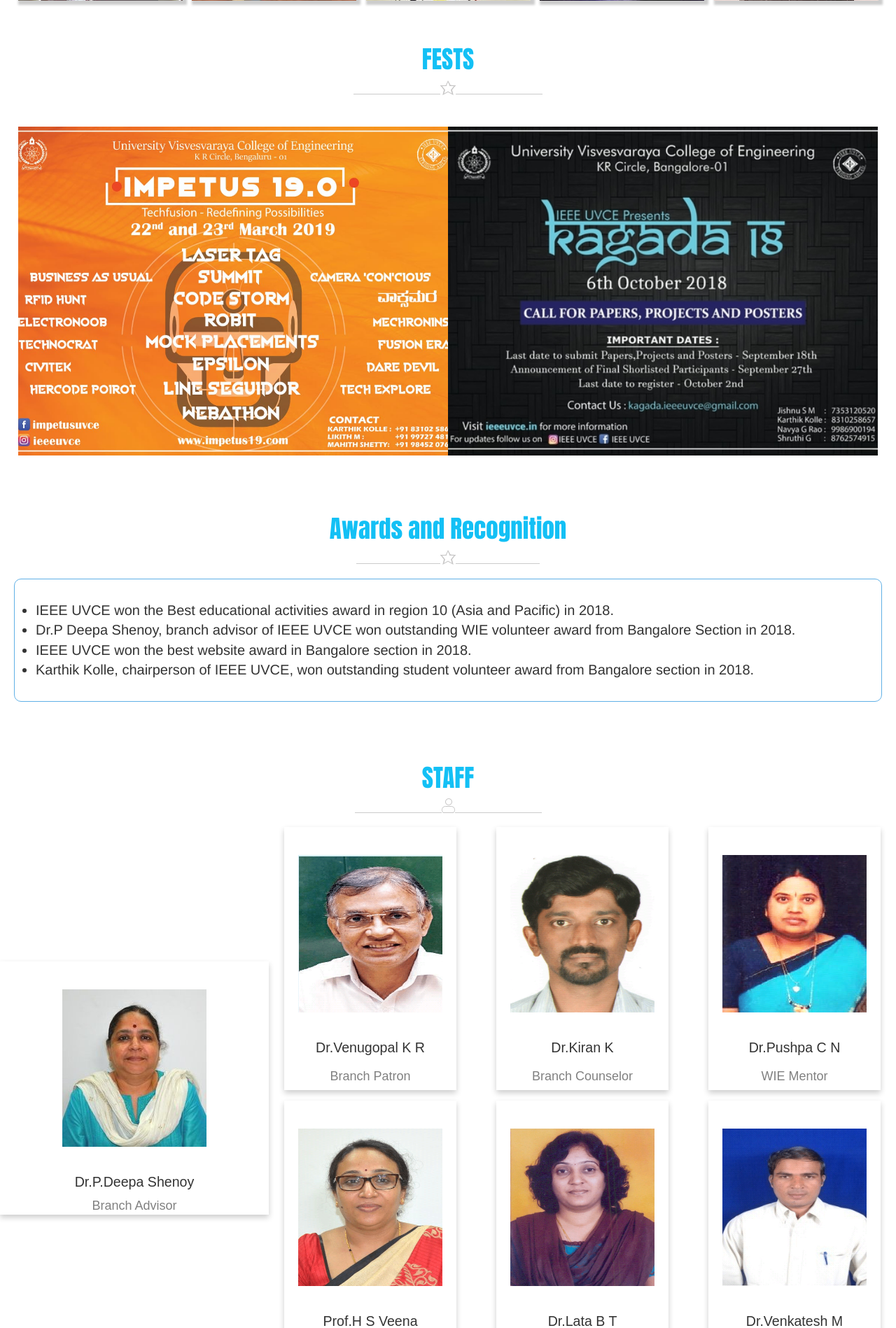
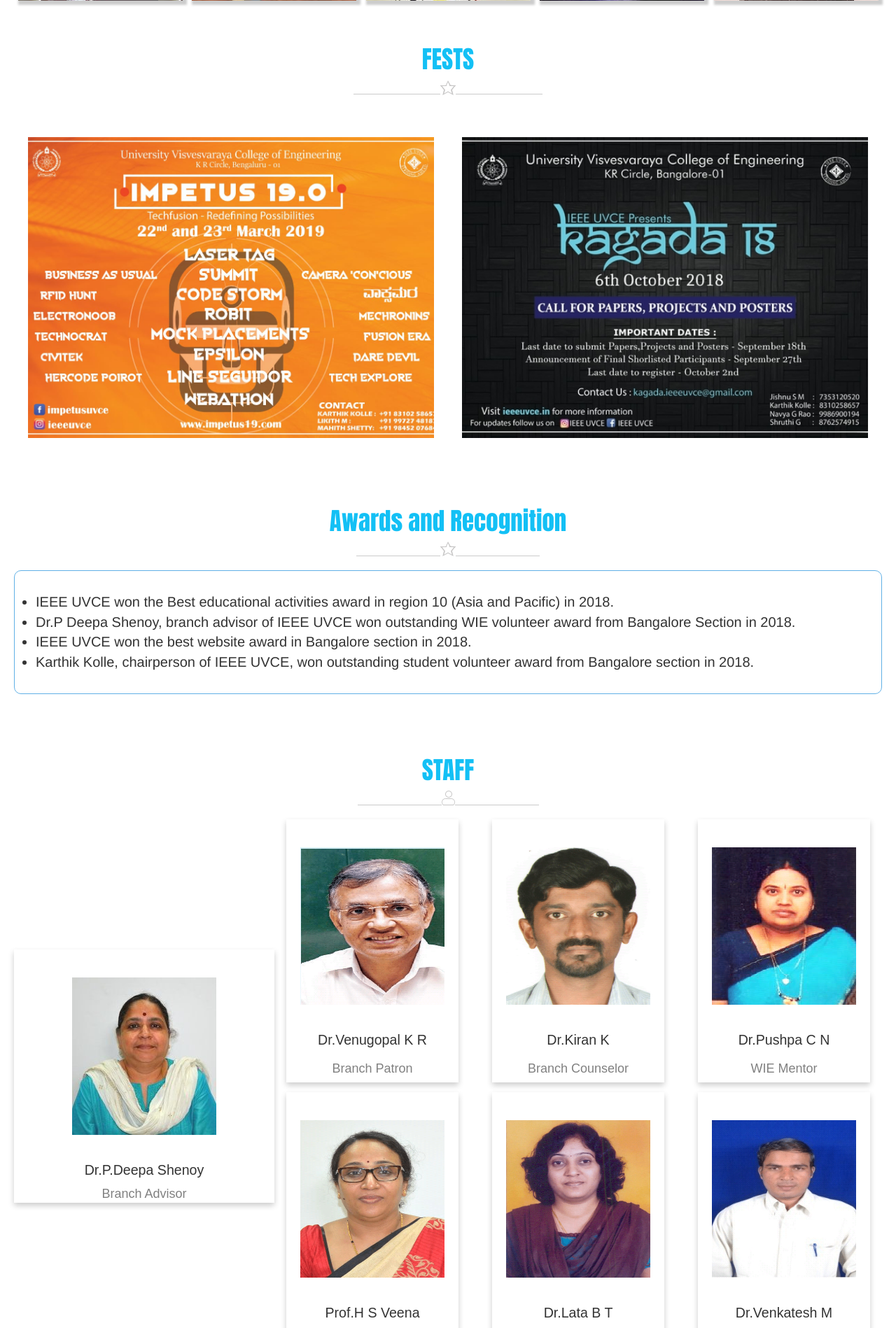
Before and after one commit to mrgruchith/ieee_uvce, a PHP site: page /index.html in a window 1280 px wide. Shown: the part 1837-3735 px from the top of the page at 70% size. Run offline with PHP 8.4, Linux system fonts and the light colour scheme; some libraries are stand-ins or nearby versions.

Commit message:
Update css.css

```diff
--- a/css/css.css
+++ b/css/css.css
@@ -4,6 +4,7 @@
     margin: 0%;
     padding: 0%;
     background-color: white;
+
 }
 .bg-image {
     overflow: hidden;
@@ -86,6 +87,7 @@
     padding-top: 3%;
   }
   .fest-image{
+    padding:10px;
     float: unset;
     width: 100%;
     height: 240px;
@@ -166,7 +168,7 @@
 /*----------------------------------------------------------------------*/
 
 nav img{
-    height: 80px;
+    height: 60px;
     color: rgb(19, 192, 245);
     padding: 15px;
   }
@@ -182,7 +184,7 @@
 }
 .navbar-default .navbar-nav{
   align-content: center;
-  padding: 20px;
+  padding: 10px;
 }
 .navbar-default .navbar-nav li a{
 color:#60B0E6;
@@ -357,11 +359,12 @@
   .fests{
     width: 100%;
     height: auto;
-    padding: 2%;
+    padding: 20px;
   }
   .fest-image{
     position: relative;
     overflow: hidden;
+    padding: 20px;
   }
   .img2 { background-image: url("../images/impetus.jpg");}
   .img3 { background-image: url("../images/kagada18.jpg"); }
@@ -406,6 +409,7 @@
     width: 100%;
     padding-top: 20px;
     height: fit-content;
+    padding: 20px;
   }
 
 
```
